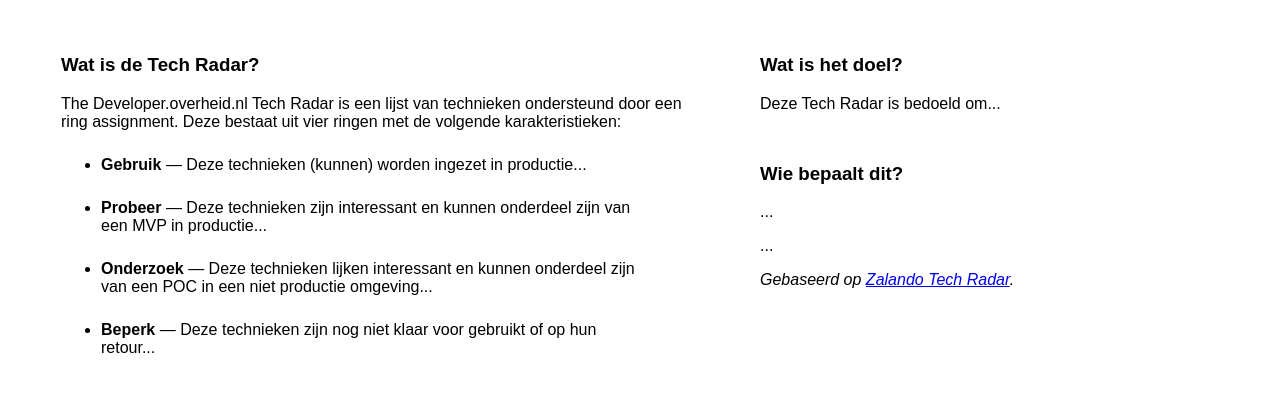
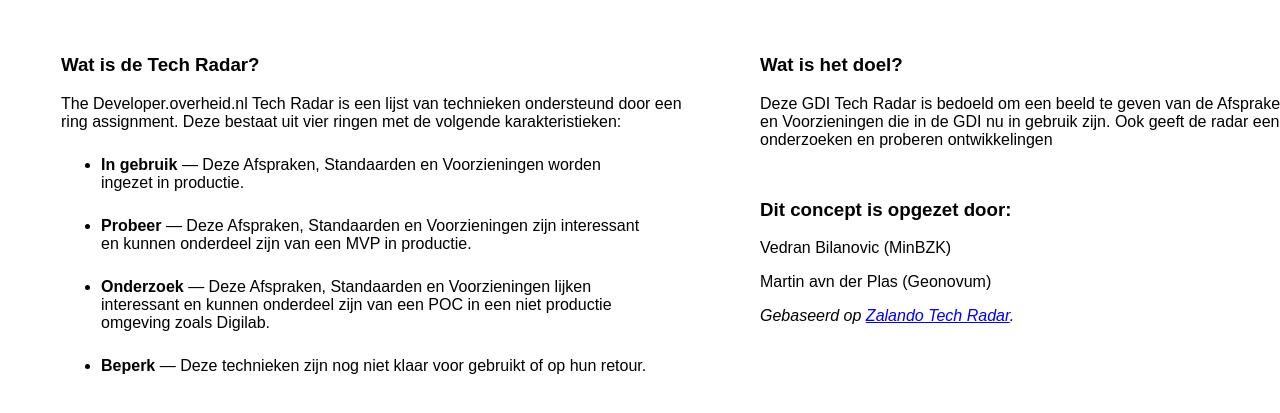
Before and after one commit to developer-overheid-nl/GDI-radar, a website: page docs/index.html in a window 1280 px wide. Shown: the part 161-574 px from the top of the page. Drawn offline with nearby package versions, Linux system fonts and the light colour scheme.

Commit message:
eerste opzet teksten

```diff
--- a/docs/index.html
+++ b/docs/index.html
@@ -24,16 +24,16 @@ fetch('./config.json').then(function(response) {
 }).then(function(data) {
   radar_visualization({
     repo_url: "https://github.com/developer-overheid.nl/tech-radar",
-    title: "Developer.overheid.nl Tech Radar",
+    title: "GDI Tech Radar",
     date: data.date,
     quadrants: [
-      { name: "Talen & Frameworks" },
-      { name: "Architectuur & Technieken" },
-      { name: "Ondersteuning & Tools" },
-      { name: "Infrastructuur & Platformen" },
+      { name: "Domein Infra en Overig" },
+      { name: "Domein Gegevensuitwisseling" },
+      { name: "Domein Interactie" },
+      { name: "Domein Toegang" },
     ],
     rings: [
-      { name: "Gebruik", color: "#6AA549" },
+      { name: "In gebruik", color: "#6AA549" },
       { name: "Probeer", color: "#66AFDD" },
       { name: "Onderzoek", color: "#ffb612" },
       { name: "Beperk", color: "#DF6056" }
@@ -56,10 +56,10 @@ The Developer.overheid.nl Tech Radar is een lijst van technieken ondersteund doo
 </p>
 
 <ul>
-<li><strong>Gebruik</strong> &mdash; Deze technieken (kunnen) worden ingezet in productie...</li>
-<li><strong>Probeer</strong> &mdash; Deze technieken zijn interessant en kunnen onderdeel zijn van een MVP in productie...</li>
-<li><strong>Onderzoek</strong> &mdash; Deze technieken lijken interessant en kunnen onderdeel zijn van een POC in een niet productie omgeving...</li>
-<li><strong>Beperk</strong> &mdash; Deze technieken zijn nog niet klaar voor gebruikt of op hun retour...</li>
+<li><strong>In gebruik</strong> &mdash; Deze Afspraken, Standaarden en Voorzieningen worden ingezet in productie.</li>
+<li><strong>Probeer</strong> &mdash; Deze Afspraken, Standaarden en Voorzieningen zijn interessant en kunnen onderdeel zijn van een MVP in productie.</li>
+<li><strong>Onderzoek</strong> &mdash; Deze Afspraken, Standaarden en Voorzieningen lijken interessant en kunnen onderdeel zijn van een POC in een niet productie omgeving zoals Digilab.</li>
+<li><strong>Beperk</strong> &mdash; Deze technieken zijn nog niet klaar voor gebruikt of op hun retour.</li>
 </ul>
 
 </td><td>
@@ -67,17 +67,17 @@ The Developer.overheid.nl Tech Radar is een lijst van technieken ondersteund doo
 <h3>Wat is het doel?</h3>
 
 <p>
-  Deze Tech Radar is bedoeld om...
+  Deze GDI Tech Radar is bedoeld om een beeld te geven van de Afspraken, Standaarden en Voorzieningen die in de GDI nu in gebruik zijn. Ook geeft de radar een beeld van de te onderzoeken en proberen ontwikkelingen
 </p>
 
-<h3>Wie bepaalt dit?</h3>
+<h3>Dit concept is opgezet door:</h3>
 
 <p>
-  ...
+  Vedran Bilanovic (MinBZK)
 </p>
 
 <p>
-  ...
+  Martin avn der Plas (Geonovum)
 </p>
 
 <p>
```
Also changed, not shown: package.json (+5 -5 lines), README.md.
